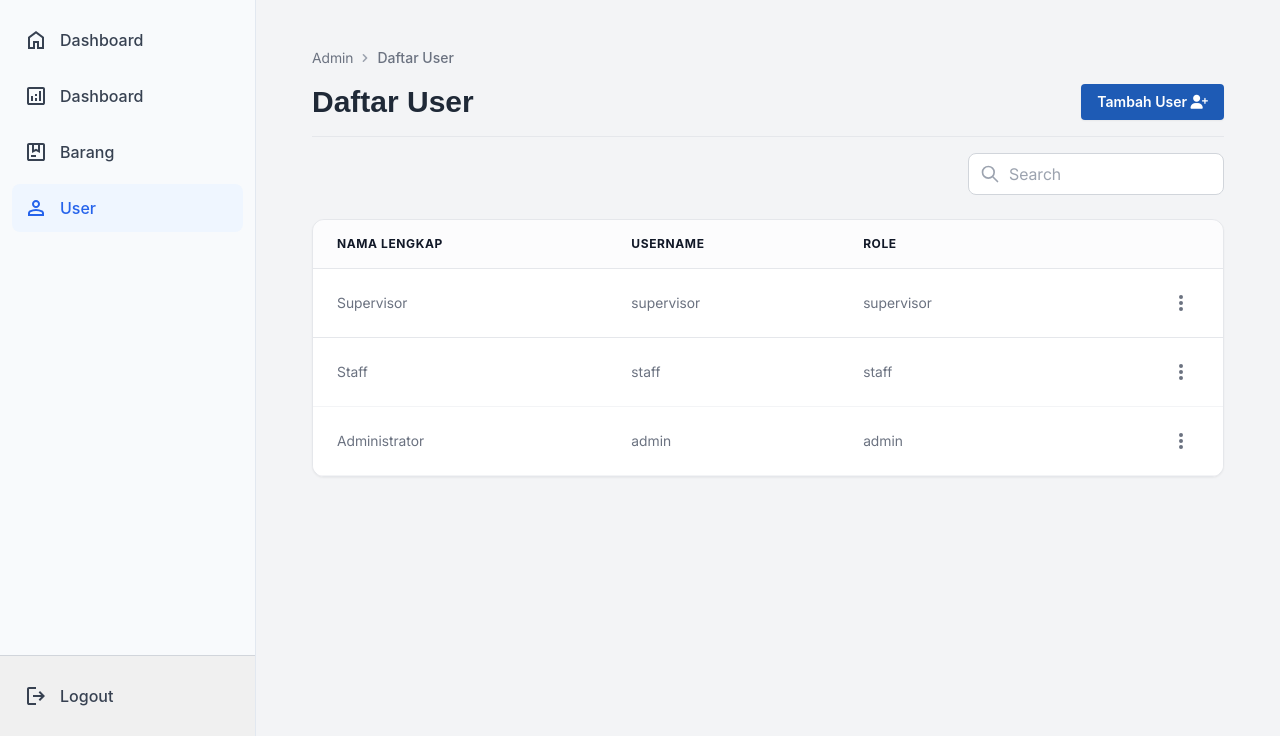
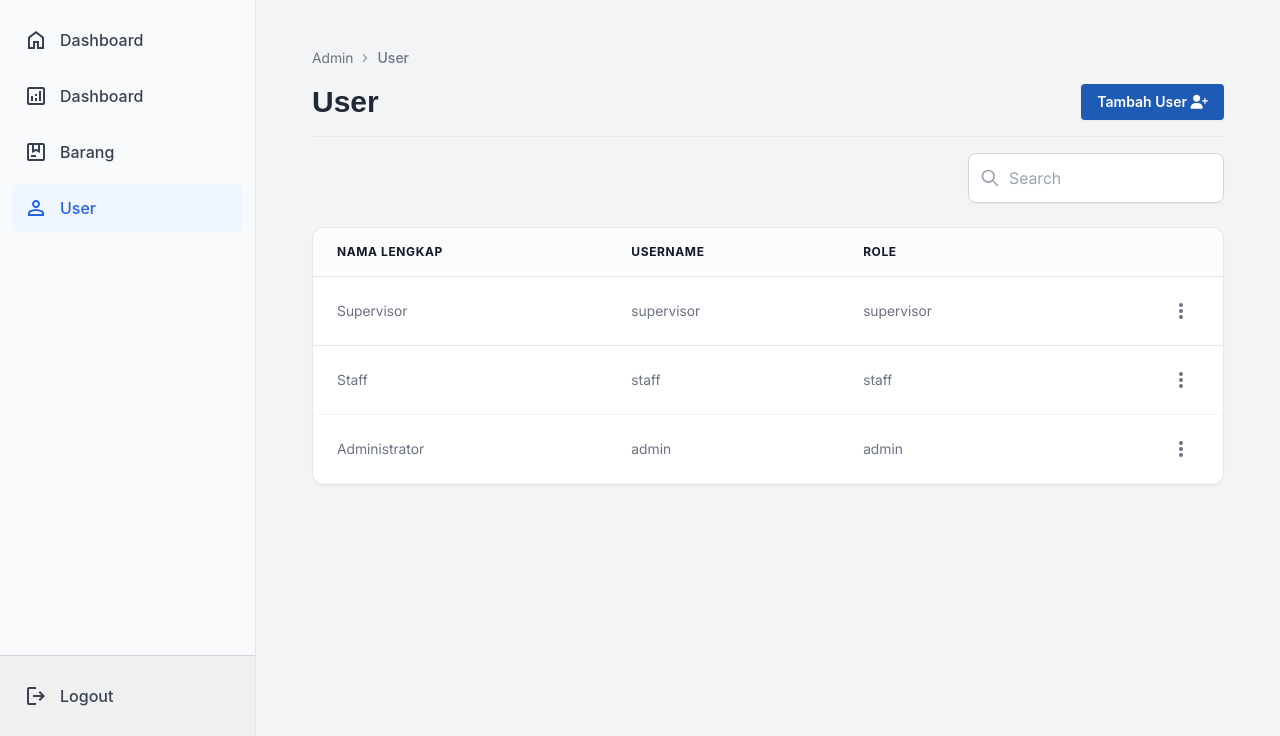
Before and after one commit to Qwaasong/Aplikasi-Inventory-ATK, a Laravel app: page /admin/user in a window 1280 px wide. Shown: the part 64-800 px from the top of the page. Run offline with Laravel 12, Linux system fonts and the light colour scheme; a user stored in the database is signed in; data comes from the database, SQL or seed files in the repository; some libraries are stand-ins or nearby versions; some web fonts are replaced.

Commit message:
Perbaikan filter dan search yang kosong

```diff
--- a/resources/views/auth/admin/user.blade.php
+++ b/resources/views/auth/admin/user.blade.php
@@ -171,13 +171,13 @@
                     d="M7.293 14.707a1 1 0 010-1.414L10.586 10 7.293 6.707a1 1 0 011.414-1.414l4 4a1 1 0 010 1.414l-4 4a1 1 0 01-1.414 0z"
                     clip-rule="evenodd"></path>
             </svg>
-            <span class="text-gray-500 dark:text-white-500 font-medium">Daftar User</span>
+            <span class="text-gray-500 dark:text-white-500 font-medium">User</span>
         </div>
 
         {{-- HEADER TAMBAH USER --}}
         <div class="flex flex-col space-y-4">
             <div class="flex items-center justify-between">
-                <h2 class="text-3xl font-bold text-gray-800 dark:text-white m-0">Daftar User</h2>
+                <h2 class="text-3xl font-bold text-gray-800 dark:text-white m-0">User</h2>
                 <div class="hidden md:flex gap-2">
                     <button onclick="openModal('modalTambahUser')"
                         class="bg-[#1e5bb5] hover:bg-blue-800 text-white px-4 py-2 rounded text-sm font-semibold transition shadow-sm">
--- a/resources/views/components/table.blade.php
+++ b/resources/views/components/table.blade.php
@@ -1,11 +1,17 @@
 @props(['dataTable' => [], 'showAction' => true])
 <div class="max-w-7xl mx-auto">
-    <div class="flex sm:flex-row items-center sm:justify-between gap-4 mb-6">
-        <div class="sm:w-auto relative">
-            {{-- Slot untuk Tombol Filter Custom (Opsional) --}}
-            {{ $filter ?? '' }}
-        </div>
-        <div class="relative sm:w-64 w-full">
+    <div
+        class="flex flex-row items-center gap-2 sm:gap-4 mb-6 w-full {{ isset($filter) && $filter != '' ? 'justify-between' : 'justify-end' }}">
+
+        @if(isset($filter) && $filter != '')
+            <div
+                class="flex-none relative z-10 hover:bg-gray-200 dark:hover:bg-gray-700 focus:outline-none transition-colors">
+                {{ $filter }}
+            </div>
+        @endif
+
+        <div
+            class="relative z-0 {{ isset($filter) && $filter != '' ? 'flex-1 sm:flex-none sm:w-64' : 'w-full sm:w-64' }}">
             <div class="absolute inset-y-0 left-0 pl-3 flex items-center pointer-events-none">
                 <svg class="h-5 w-5 text-gray-400" xmlns="http://www.w3.org/2000/svg" fill="none" viewBox="0 0 24 24"
                     stroke="currentColor">
@@ -14,7 +20,7 @@
                 </svg>
             </div>
             <input type="text" id="table-search-input" placeholder="Search"
-                class="w-full pl-10 pr-4 py-3 sm:py-2 border border-gray-300 dark:border-gray-600 rounded-lg focus:ring-blue-500 focus:border-blue-500 bg-white dark:bg-gray-700 text-gray-900 dark:text-gray-200 transition-colors">
+                class="w-full pl-10 pr-4 py-3 border border-gray-300 dark:border-gray-600 rounded-lg focus:ring-blue-500 focus:border-blue-500 bg-white dark:bg-gray-700 text-gray-900 dark:text-gray-200 transition-colors shadow-sm text-sm sm:text-base">
         </div>
     </div>
 
@@ -337,12 +343,14 @@
                             if (showAction) {
                                 actionsHtml = `
                                     <div class="inline-block text-left relative">
-                                        <button class="menu-button p-2 text-gray-500 rounded-full hover:bg-gray-100 focus:outline-none" data-id="${item[primaryKey]}">
-                                            <svg class="w-5 h-5" fill="currentColor" viewBox="0 0 20 20"><path d="M10 6a2 2 0 110-4 2 2 0 010 4zM10 12a2 2 0 110-4 2 2 0 010 4zM10 18a2 2 0 110-4 2 2 0 010 4z"></path></svg>
+                                       <button class="menu-button p-2 text-gray-500 rounded-full hover:bg-gray-100 dark:hover:bg-gray-700 dark:text-gray-400 focus:outline-none" data-id="${item[primaryKey]}">
+                                            <svg class="w-5 h-5" fill="currentColor" viewBox="0 0 20 20">
+                                                <path d="M10 6a2 2 0 110-4 2 2 0 010 4zM10 12a2 2 0 110-4 2 2 0 010 4zM10 18a2 2 0 110-4 2 2 0 010 4z"></path>
+                                            </svg>
                                         </button>
                                         <div id="dropdown-${item[primaryKey]}" class="menu-dropdown hidden absolute right-0 mt-2 w-32 bg-white dark:bg-gray-800 border border-gray-200 dark:border-gray-700 rounded-lg shadow-xl z-30">
                                             <button type="button" class="edit-btn block w-full text-left px-4 py-2 text-sm text-gray-700 dark:text-gray-300 hover:bg-gray-100 dark:hover:bg-gray-700" data-id="${item[primaryKey]}">Edit</button>
-                                            <a href="" class="block px-4 py-2 text-sm text-red-600 hover:bg-gray-100 dark:hover:bg-gray-700 delete-btn" data-id="${item[primaryKey]}" data-url="${entityBaseUrl}">Delete</a>
+                                            <a href="" class="block px-4 py-2 text-sm text-red-600 hover:bg-red-50 dark:hover:bg-red-900/30 delete-btn" data-id="${item[primaryKey]}" data-url="${entityBaseUrl}">Delete</a>
                                         </div>
                                     </div>
                                 `;
@@ -389,7 +397,7 @@
                             if (showAction) {
                                 actionsHtml = `
                                     <div class="relative">
-                                        <button class="menu-button p-1 text-gray-500 rounded-full hover:bg-gray-100" data-id="${item[primaryKey]}">
+                                        <button class="menu-button p-1 text-gray-500 rounded-full hover:bg-gray-200 dark:hover:bg-gray-700 focus:outline-none transition-colors" data-id="${item[primaryKey]}">
                                             <svg class="w-5 h-5" fill="currentColor" viewBox="0 0 20 20"><path d="M10 6a2 2 0 110-4 2 2 0 010 4zM10 12a2 2 0 110-4 2 2 0 010 4zM10 18a2 2 0 110-4 2 2 0 010 4z"></path></svg>
                                         </button>
                                         <div id="dropdown-mobile-${item[primaryKey]}" class="menu-dropdown hidden absolute right-0 mt-1 w-32 bg-white dark:bg-gray-800 border border-gray-200 dark:border-gray-700 rounded-lg shadow-xl z-10">
```
